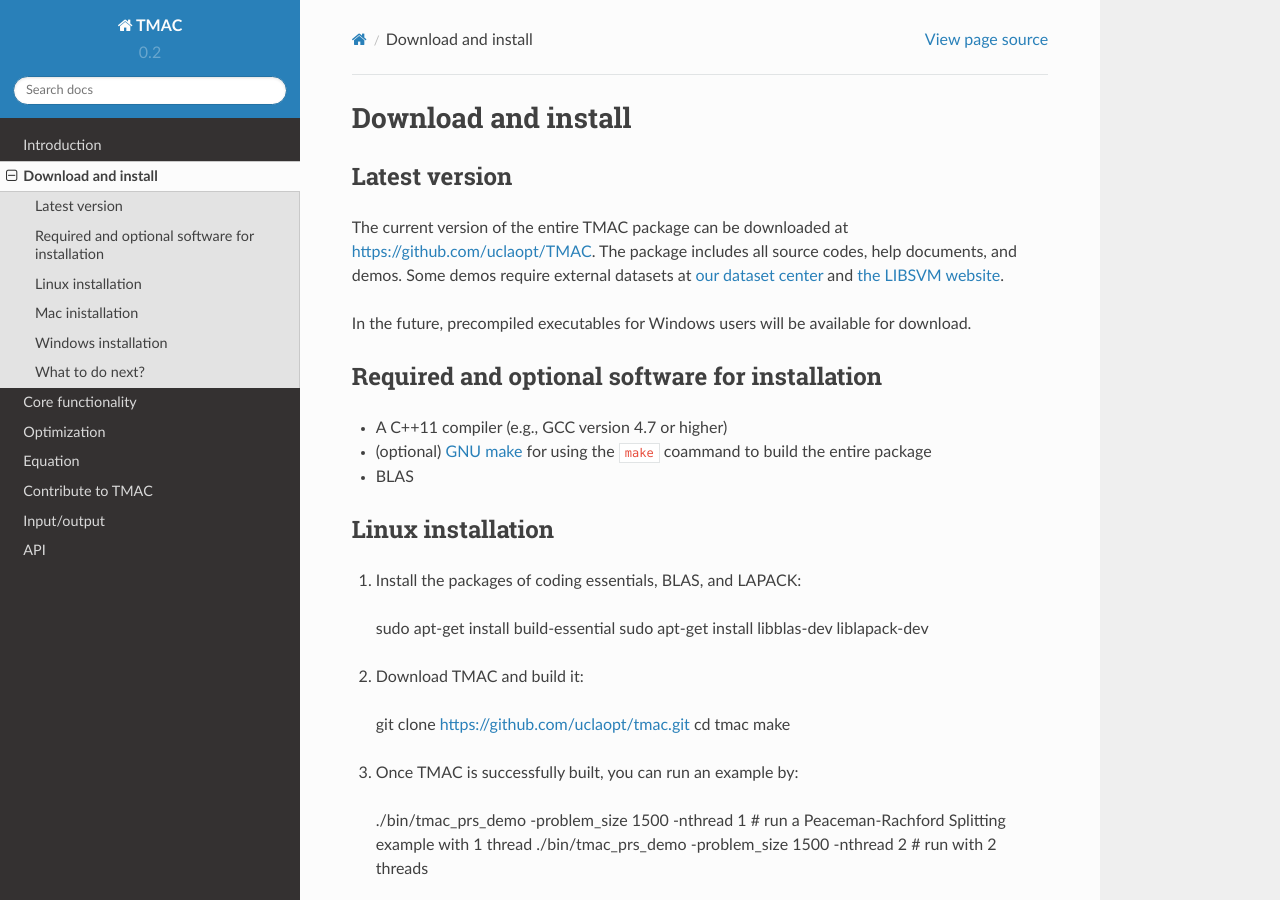
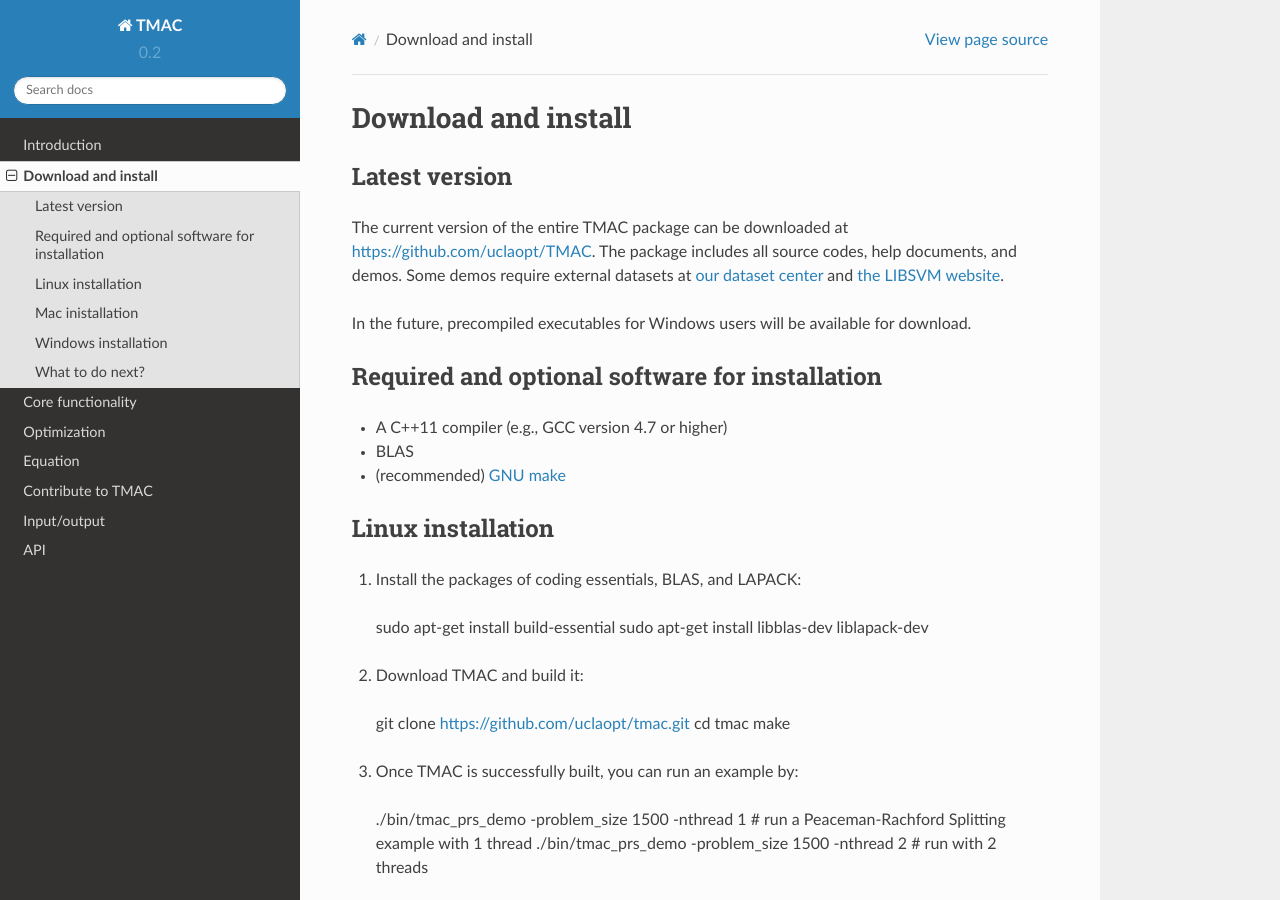
Before and after one commit to uclaopt/TMAC, a Sphinx documentation site: the page built from doc/source/build.rst, in a window 1280 px wide and 900 px high. Built offline with Sphinx 7.4.7 and the Read the Docs theme 2.0.0, drawn with Linux system fonts in a browser that asks for light colours.

Commit message:
Update build.rst

```diff
--- a/doc/source/build.rst
+++ b/doc/source/build.rst
@@ -9,8 +9,8 @@
 Required and optional software for installation
 -----------------------
 - A C++11 compiler (e.g., GCC version 4.7 or higher)
-- (optional) `GNU make <https://www.gnu.org/software/make/>`_ for using the ``make`` coammand to build the entire package
 - BLAS
+- (recommended) `GNU make <https://www.gnu.org/software/make/>`_
 
 Linux installation
 -----------------------
```
